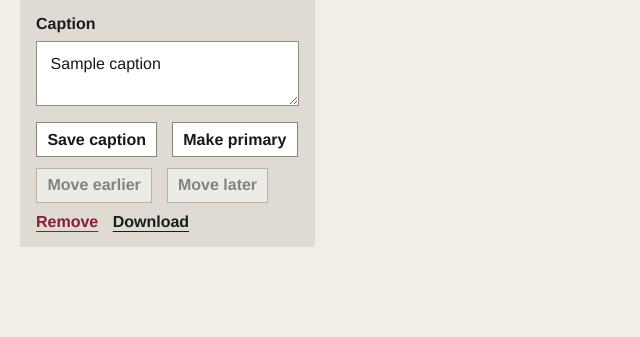
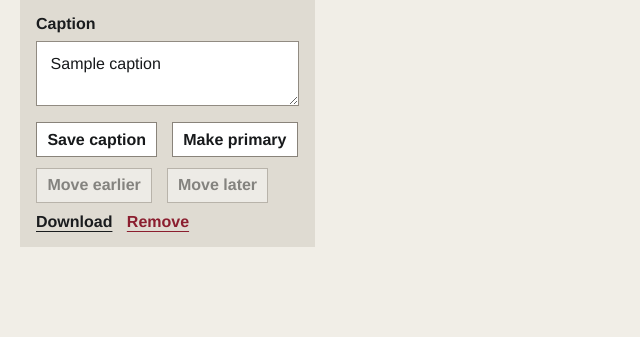
Before and after one commit to one-data-cookie/mm-collection, a FastAPI app: template src/mm_collection/templates/manage_photos.html in a window 1280 px wide. Shown: the part 884-1221 px from the top of the page, without its empty margins (0-640 px from the left). Run offline with FastAPI, Linux system fonts and the light colour scheme; the template is opened without the code that fills it: most values are stand-ins (such as "Sample title", 1, 10 or a date in 2020).

Commit message:
Group download and remove links in photo actions
Keep Download and Remove together on one line after the reorder buttons,
with Download first, and vertically center the action row.

Co-Authored-By: Claude Opus 5.5 <noreply@anthropic.com>

```diff
--- a/src/mm_collection/static/app.css
+++ b/src/mm_collection/static/app.css
@@ -746,7 +746,15 @@ small {
 .photo-actions {
   display: flex;
   flex-wrap: wrap;
+  align-items: center;
   gap: 0.65rem 0.9rem;
+}
+
+.photo-actions__links {
+  display: inline-flex;
+  align-items: center;
+  gap: 0.9rem;
+  white-space: nowrap;
 }
 
 .photo-actions button:not(.danger-link) {
--- a/src/mm_collection/templates/manage_photos.html
+++ b/src/mm_collection/templates/manage_photos.html
@@ -58,6 +58,8 @@
                   {% endif %}
                   <button type="submit" name="action" value="earlier" {% if loop.first %}disabled{% endif %}>Move earlier</button>
                   <button type="submit" name="action" value="later" {% if loop.last %}disabled{% endif %}>Move later</button>
+                  <span class="photo-actions__links">
+                    <a class="quiet-link" href="{{ path_for(request, 'download_original', item_id=item.id, photo_id=photo.id) }}">Download</a>
                     <button
                       class="danger-link"
                       type="submit"
@@ -65,7 +67,7 @@
                       value="delete"
                       onclick="return confirm('Remove this photo? This cannot be undone.')"
                     >Remove</button>
-                  <a class="quiet-link" href="{{ path_for(request, 'download_original', item_id=item.id, photo_id=photo.id) }}">Download</a>
+                  </span>
                 </div>
               </form>
             </article>
```
Lines whose indentation alone changed are shown as unchanged.
